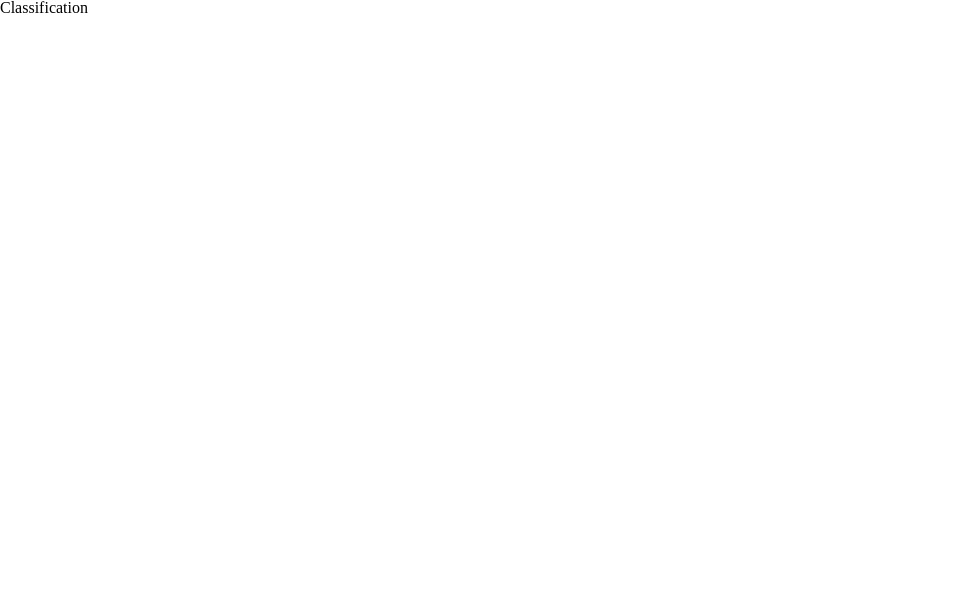
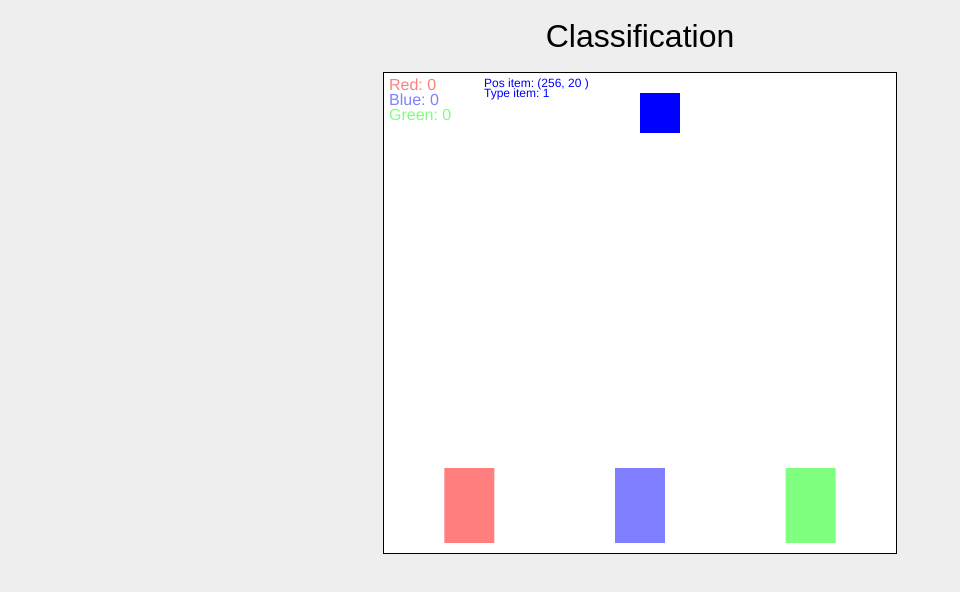
Before and after one commit to alexmarles/ecolearn, a plain HTML site: page index.html in a window 1280 px wide. Shown: the whole page, without its empty margins (0-960 px from the left). Drawn offline with Linux system fonts and the light colour scheme.

Commit message:
First version with cursor keys

```diff
--- a/index.html
+++ b/index.html
@@ -3,12 +3,12 @@
   <head>
     <meta charset="utf-8"/>
     <link rel="stylesheet" href="style/reset.css"/>
-    <script type="application/javascript" src="javascript/classification.js"></script>
+    <link rel="stylesheet" href="style/classification.css"/>
+    <script src="javascript/classification.js"></script>
     <title>Classification minigame</title>
   </head>
   <body onload="draw();">
     <h1>Classification</h1>
     <canvas id="game"></canvas>
-    <script type="application/javascript" src="javascript/classification.js"></script>
   </body>
 </html>
--- a/javascript/classification.js
+++ b/javascript/classification.js
@@ -1,7 +1,178 @@
 function draw() {
+
   // Creating canvas
   var canvas = document.getElementById("game");
   var ctx = canvas.getContext("2d");
-  canvas.width = 400;
-  canvas.height = 400;
+  canvas.width = 512;
+  canvas.height = 480;
+
+  // Constants
+  var kbLeft = 37;
+  var kbUp = 38;
+  var kbRight = 39;
+  var kbDown = 40;
+
+  var itemSpeed = 150;
+  var itemWidth = 40;
+  var itemHeight = 40;
+
+  var containerWidth = 50;
+  var containerHeight = 75;
+
+  // Objects
+  var item = {
+    speed: itemSpeed,
+    type: 0,
+    x: 0,
+    y: 0
+  };
+
+  var containerRed = {
+    type: 0,
+    x: 0,
+    y: 0
+  };
+
+  var containerBlue = {
+    type: 1,
+    x: 0,
+    y: 0
+  };
+
+  var containerGreen = {
+    type: 2,
+    x: 0,
+    y: 0
+  };
+
+  var itemsRed = 0;
+  var itemsBlue = 0;
+  var itemsGreen = 0;
+
+  // Keyboard controls
+  var keysDown = {};
+
+  addEventListener("keydown", function (e) {
+    keysDown[e.keyCode] = true;
+  }, false);
+
+  addEventListener("keyup", function (e) {
+    delete keysDown[e.keyCode];
+  }, false);
+
+  // Reset the game when item is in container
+  var reset = function () {
+    item.x = canvas.width / 2;
+    item.y = 20;
+    item.type = parseInt(Math.random() * 3);
+
+    containerRed.x = (canvas.width/6)*1 - (containerWidth/2);
+    containerRed.y = canvas.height - (containerHeight + 10);
+    containerBlue.x = (canvas.width/6)*3 - (containerWidth/2);
+    containerBlue.y = canvas.height - (containerHeight + 10);
+    containerGreen.x = (canvas.width/6)*5 - (containerWidth/2);
+    containerGreen.y = canvas.height - (containerHeight + 10);
+  };
+
+  // Update game objects
+  var update = function (modifier) {
+    ctx.clearRect(0, 0, canvas.width, canvas.height);
+    // item.y += 0.3;
+
+    if(kbDown in keysDown) {
+      if(item.y+itemHeight <= canvas.height) {
+        item.y += item.speed*modifier;
+      }
+    }
+    if(kbLeft in keysDown) {
+      if(item.x > 0) {
+        item.x -= item.speed*modifier;
+      }
+    }
+    if(kbRight in keysDown) {
+      if(item.x+itemWidth <= canvas.width) {
+        item.x += item.speed*modifier;
+      }
+    }
+
+    if((item.y+itemHeight) >= (canvas.height-containerHeight/2)) {
+      if((item.x >= containerRed.x
+          && item.x <= (containerRed.x+containerWidth)
+          && item.type == containerRed.type)
+          ||
+          ((item.x+itemWidth) >= containerRed.x
+           && (item.x+itemWidth) <= (containerRed.x+containerWidth)
+           && item.type == containerRed.type)
+        ) {
+          ++itemsRed;
+      }
+      if((item.x >= containerBlue.x
+          && item.x <= (containerBlue.x+containerWidth)
+          && item.type === containerBlue.type)
+          ||
+          ((item.x+itemWidth) >= containerBlue.x
+           && (item.x+itemWidth) <= (containerBlue.x+containerWidth)
+           && item.type == containerBlue.type)
+        ) {
+          ++itemsBlue;
+      }
+      if((item.x >= containerGreen.x
+          && item.x <= (containerGreen.x+containerWidth)
+          && item.type === containerGreen.type)
+          ||
+          ((item.x+itemWidth) >= containerGreen.x
+           && (item.x+itemWidth) <= (containerGreen.x+containerWidth)
+           && item.type == containerGreen.type)
+        ) {
+          ++itemsGreen;
+      }
+      reset();
+    }
+  };
+
+  var render = function () {
+    ctx.fillStyle = "rgba(255, 0, 0, 0.5)";
+    ctx.fillRect(containerRed.x, containerRed.y, containerWidth, containerHeight);
+    ctx.fillStyle = "rgba(0, 0, 255, 0.5)";
+    ctx.fillRect(containerBlue.x, containerBlue.y, containerWidth, containerHeight);
+    ctx.fillStyle = "rgba(0, 255, 0, 0.5)";
+    ctx.fillRect(containerGreen.x, containerGreen.y, containerWidth, containerHeight);
+
+    ctx.font = "16px Helvetica";
+    ctx.textAlign = "left";
+    ctx.textBaseline = "top";
+    ctx.fillStyle = "rgba(255, 0, 0, 0.5)";
+    ctx.fillText("Red: " + itemsRed, 5, 5);
+    ctx.fillStyle = "rgba(0, 0, 255, 0.5)";
+    ctx.fillText("Blue: " + itemsBlue, 5, 20);
+    ctx.fillStyle = "rgba(0, 255, 0, 0.5)";
+    ctx.fillText("Green: " + itemsGreen, 5, 35);
+
+    if(item.type == 0) {
+      ctx.fillStyle = "red";
+    } else if(item.type == 1) {
+      ctx.fillStyle = "blue";
+    } else if(item.type == 2) {
+      ctx.fillStyle = "green";
+    }
+    ctx.fillRect(item.x, item.y, itemWidth, itemHeight);
+
+    ctx.font = "12px Helvetica";
+    ctx.fillText("Pos item: (" + parseInt(item.x) + ", " + parseInt(item.y) +" )", 100, 5);
+    ctx.fillText("Type item: " + parseInt(item.type), 100, 15);
+  };
+
+  var main = function () {
+    var now = Date.now();
+    var delta = now - then;
+
+    update(delta/1000);
+    render();
+
+    then = now;
+  };
+
+  reset();
+  var then = Date.now();
+  setInterval(main, 1);
 }
--- /dev/null
+++ b/style/classification.css
@@ -0,0 +1,18 @@
+html {
+  font-family: Arial, Helvetica, sans-serif;
+}
+
+body {
+  text-align: center;
+  background: #eee;
+}
+
+h1 {
+  font-size: 32px;
+  margin: 20px 0 20px 0;
+}
+
+canvas {
+  border: 1px solid #000;
+  background: white;
+}
```
